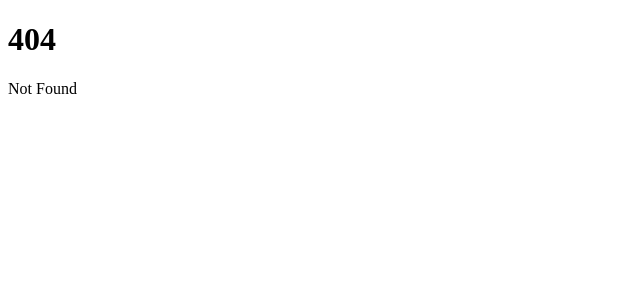
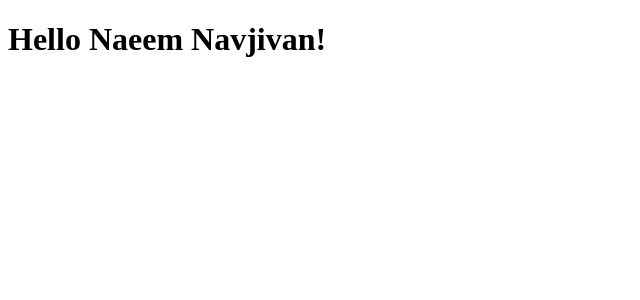
Before and after one commit to Naeem-gg/learning_svelte, a SvelteKit app: page /about in a window 1280 px wide. Before the commit this address had no page. Shown: the top 300 px of the page, without its empty margins (0-640 px from the left). Built offline with nearby package versions, Linux system fonts and the light colour scheme.

Commit message:
play with +page.svelte and create /about

```diff
--- a/package.json
+++ b/package.json
@@ -3,7 +3,7 @@
 	"version": "0.0.1",
 	"private": true,
 	"scripts": {
-		"dev": "vite dev",
+		"dev": "vite dev -- --open",
 		"build": "vite build",
 		"preview": "vite preview",
 		"check": "svelte-kit sync && svelte-check --tsconfig ./tsconfig.json",
--- a/src/routes/+page.svelte
+++ b/src/routes/+page.svelte
@@ -1,2 +1,5 @@
+
+
+
 <h1>Welcome to SvelteKit</h1>
 <p>Visit <a href="https://kit.svelte.dev">kit.svelte.dev</a> to read the documentation</p>
--- /dev/null
+++ b/src/routes/about/+page.svelte
@@ -0,0 +1,6 @@
+<script>
+    let name = "Naeem Navjivan"
+</script>
+
+
+<h1>Hello {name}!</h1>
```
